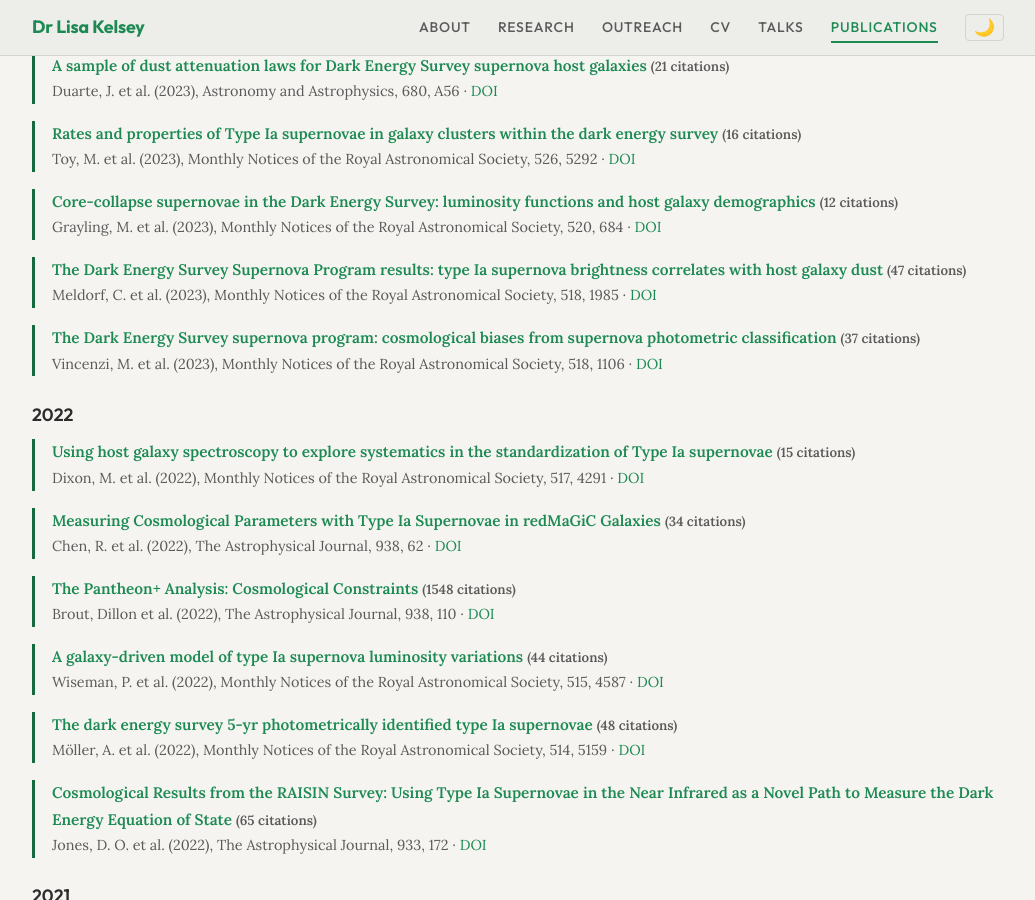
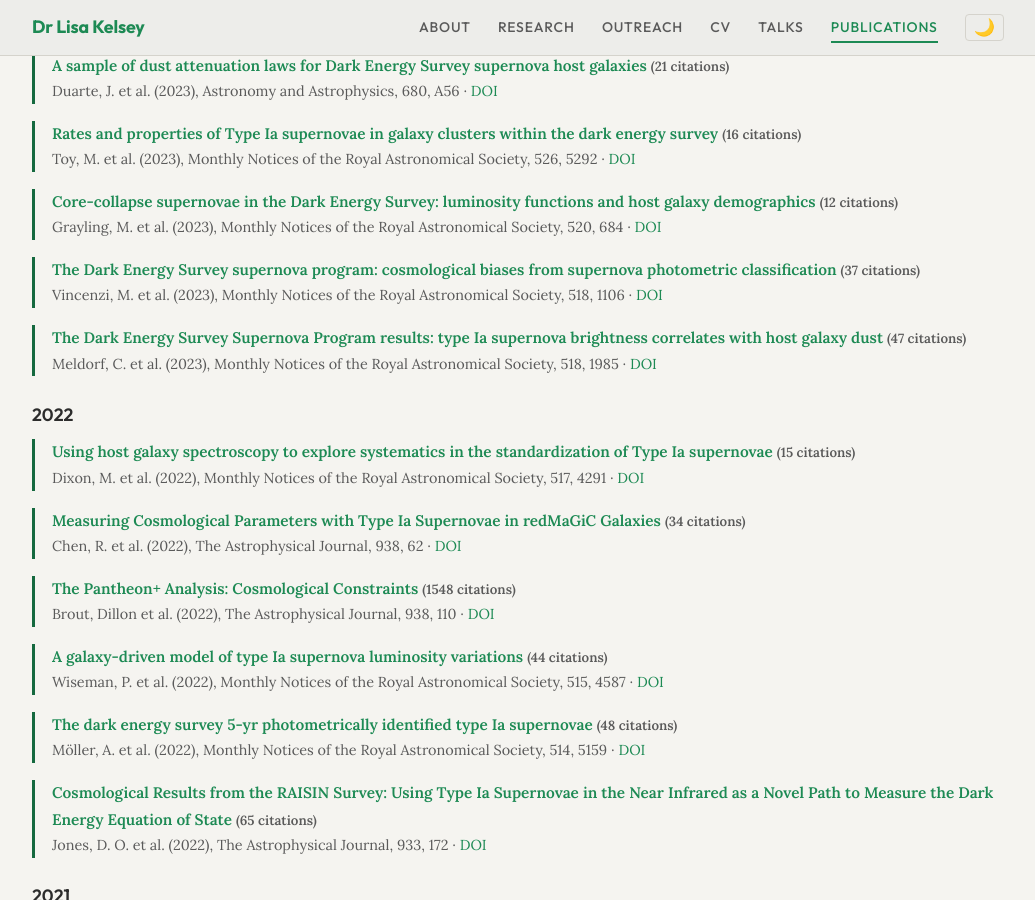
Before and after one commit to LKelsey/LKelsey.github.io, a Jekyll site: the page built from publications.md, in a window 1280 px wide and 900 px high, scrolled down 2752 px. Shown: the whole window, without its empty margins (122-1157 px from the left). Built offline with Jekyll 4.4.1, drawn with Linux system fonts in a browser that asks for light colours; part of the change alters nothing that is shown.

```diff
--- a/_data/publications.yml
+++ b/_data/publications.yml
@@ -1,4 +1,4 @@
-# Auto-generated from ADS library on 2026-08-22 06:27 UTC
+# Auto-generated from ADS library on 2026-08-23 06:28 UTC
 # Do not edit manually
 
 first_author:
@@ -262,6 +262,14 @@ coauthor:
       bibcode: "2023MNRAS.520..684G"
       citations: 12
       doi: https://doi.org/10.1093/mnras/stad056
+    - title: "The Dark Energy Survey supernova program: cosmological biases from supernova photometric classification"
+      authors: "Vincenzi, M. et al."
+      year: 2023
+      journal: "Monthly Notices of the Royal Astronomical Society, 518, 1106"
+      url: https://ui.adsabs.harvard.edu/abs/2023MNRAS.518.1106V/abstract
+      bibcode: "2023MNRAS.518.1106V"
+      citations: 37
+      doi: https://doi.org/10.1093/mnras/stac1404
     - title: "The Dark Energy Survey Supernova Program results: type Ia supernova brightness correlates with host galaxy dust"
       authors: "Meldorf, C. et al."
       year: 2023
@@ -270,14 +278,6 @@ coauthor:
       bibcode: "2023MNRAS.518.1985M"
       citations: 47
       doi: https://doi.org/10.1093/mnras/stac3056
-    - title: "The Dark Energy Survey supernova program: cosmological biases from supernova photometric classification"
-      authors: "Vincenzi, M. et al."
-      year: 2023
-      journal: "Monthly Notices of the Royal Astronomical Society, 518, 1106"
-      url: https://ui.adsabs.harvard.edu/abs/2023MNRAS.518.1106V/abstract
-      bibcode: "2023MNRAS.518.1106V"
-      citations: 37
-      doi: https://doi.org/10.1093/mnras/stac1404
     - title: "Using host galaxy spectroscopy to explore systematics in the standardization of Type Ia supernovae"
       authors: "Dixon, M. et al."
       year: 2022
```
